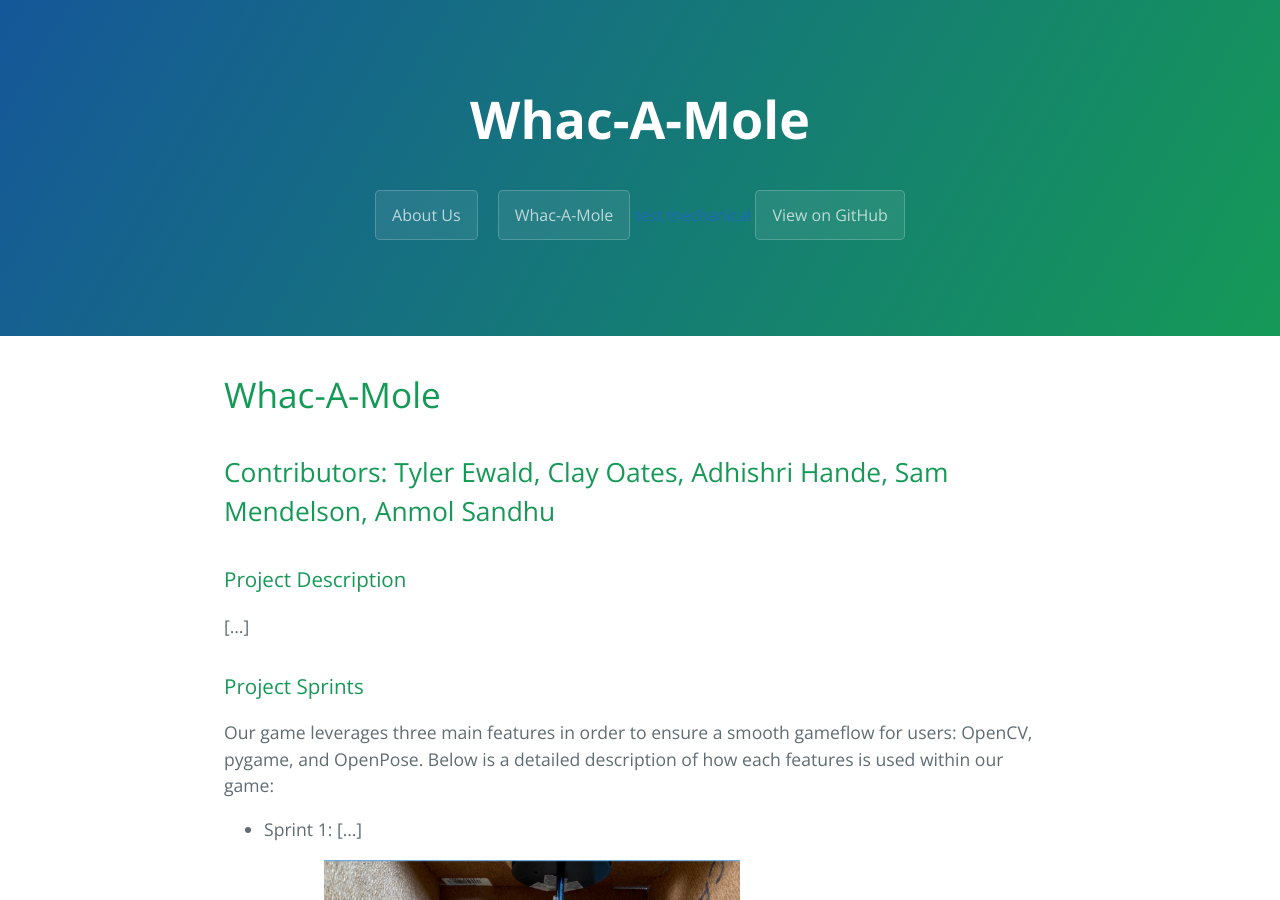
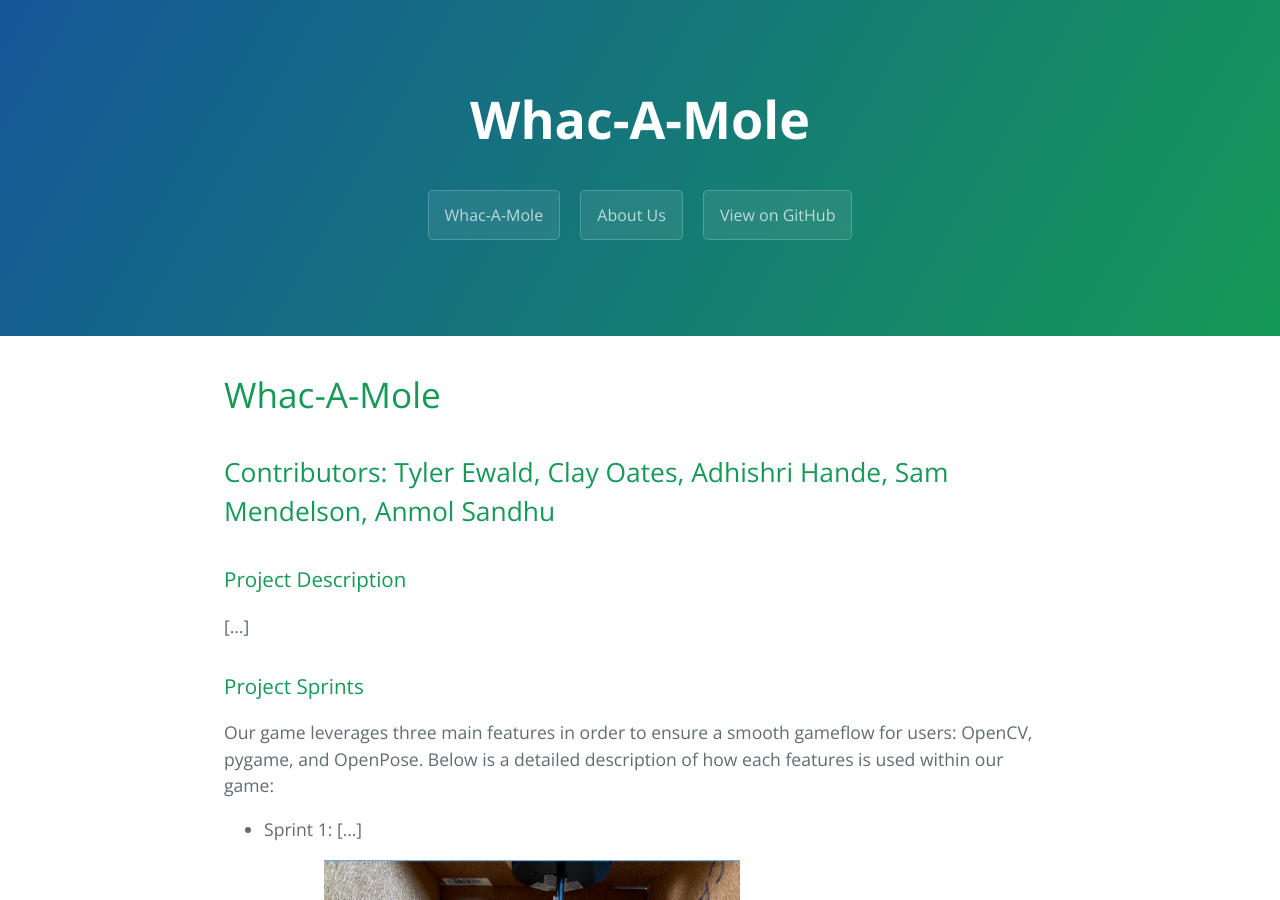
Before and after one commit to iamtheyammer/pie-whack-a-mole, a Jekyll site: the page built from index.md, in a window 1280 px wide and 900 px high. Built offline with Jekyll 4.4.1, drawn with Linux system fonts in a browser that asks for light colours.

Commit message:
menu bar fix

```diff
--- a/_layouts/template.html
+++ b/_layouts/template.html
@@ -13,9 +13,8 @@
     <section class="page-header">
       <h1 class="project-name">Whac-A-Mole</h1>
       <h2 class="project-tagline"></h2>
-      {% for page in site.pages %}
-        <a href= {{ page.filename }} class="btn">{{ page.title }}</a>
-      {% endfor %}
+      <a href= "./index.md" class="btn">Whac-A-Mole</a>
+      <a href= "./aboutUs.md" class="btn">About Us</a>
       <a href="https://github.com/iamtheyammer/pie-whack-a-mole" class="btn">View on GitHub</a>
     </section>
 
--- a/index.md
+++ b/index.md
@@ -62,7 +62,7 @@ MVP:
 **[Tyler Ewald](https://github.com/idk)**
 [...]
 
-<br><br>
+<br><br><br><br><br>
 
 <img src="website-images/Clay.jpeg" width ="20%" height = "30%" style="float:left;margin:0px 10px 0px 0px">
 
```
